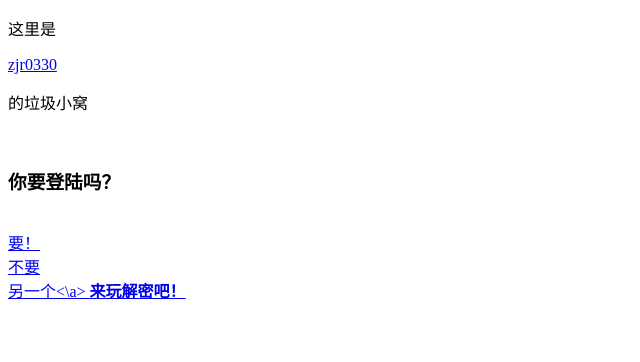
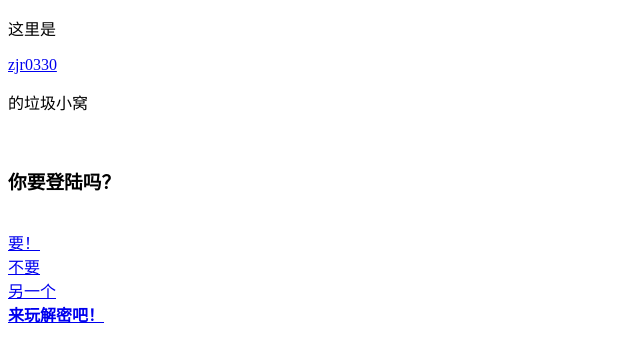
Before and after one commit to zjr0330/zjr0330.github.io, a plain HTML site: page index.html in a window 1280 px wide. Shown: the whole page, without its empty margins (0-640 px from the left). Drawn offline with Linux system fonts and the light colour scheme.

Commit message:
Update index.html

```diff
--- a/index.html
+++ b/index.html
@@ -16,8 +16,9 @@
     <br>
     <a href="err.html">不要</a>
     <br>
-    <a href="https://zjr0330.github.io/zjr/">另一个<\a>
-    <a href="jm.html"><b>来玩解密吧！</b></a>
+    <a href="https://zjr0330.github.io/zjr/">另一个</a>
+    <br>
+    <a href="jm"><b>来玩解密吧！</b></a>
 
 </body>
 
```
